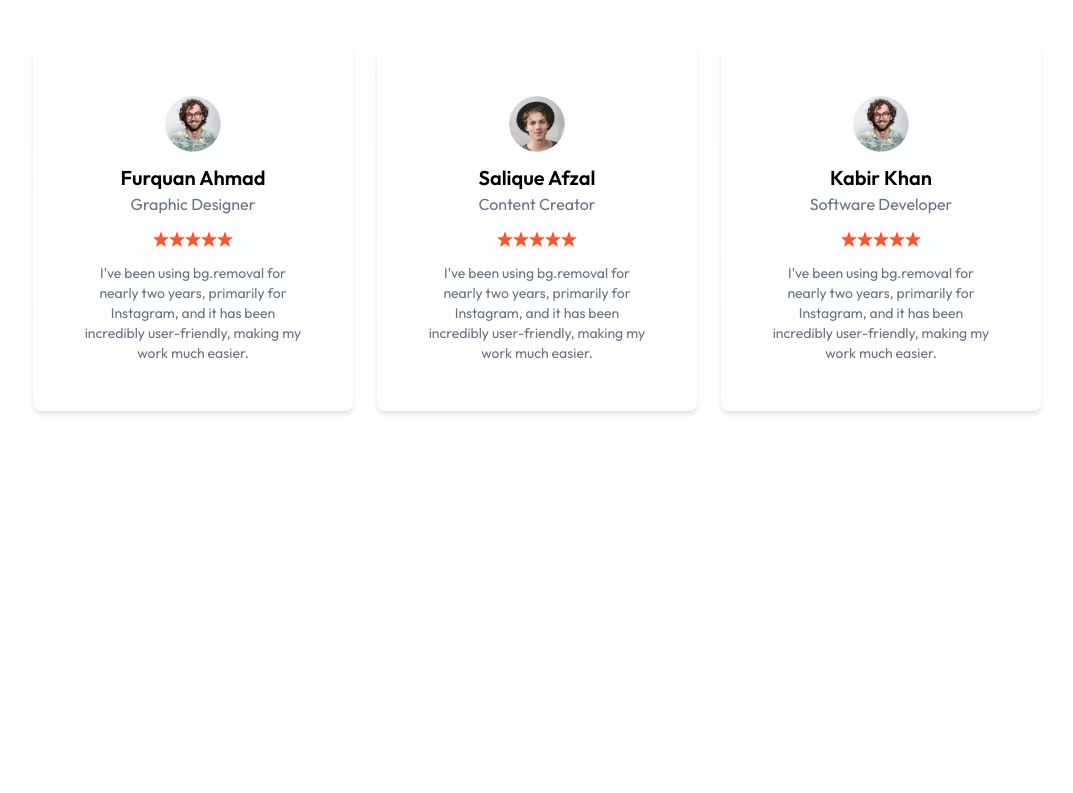
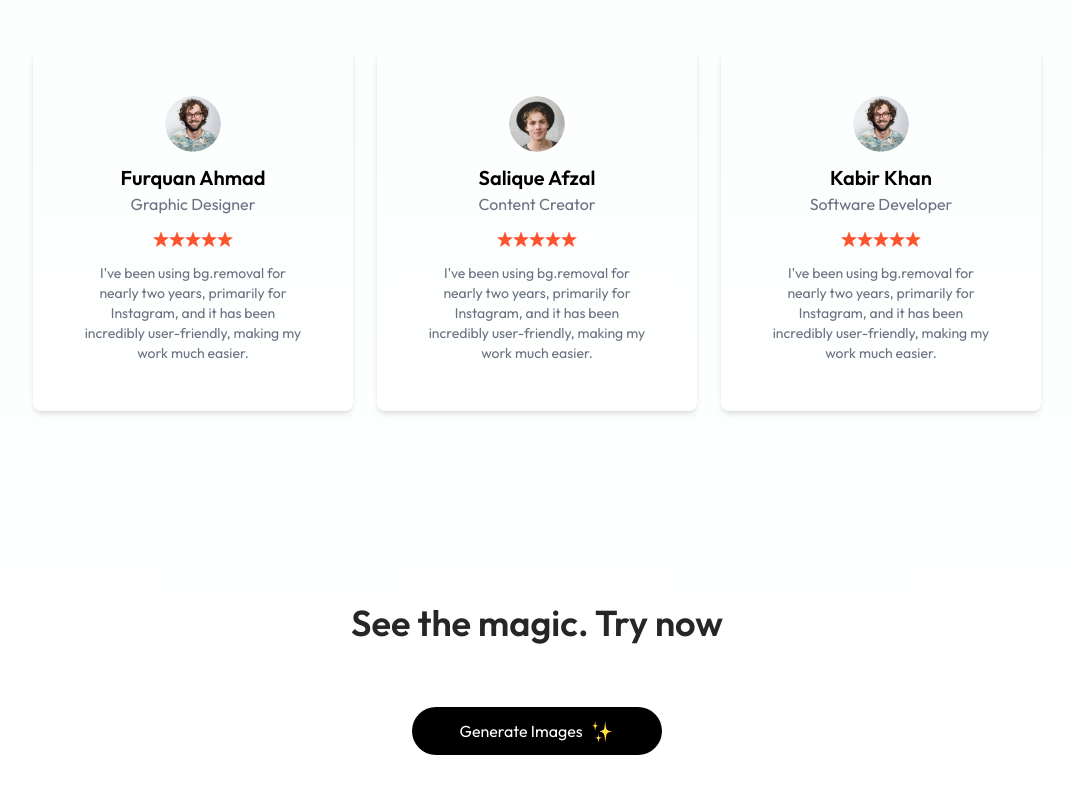
Before and after one commit to weirdshxt/Imagify-MERN-project, a React (Vite) app in the folder client/: page / in a window 1280 px wide. Shown: the part 2094-2887 px from the top of the page, without its empty margins (103-1176 px from the left). Before the commit the page ends 2633 px from the top, so only its background shows below. Built offline with nearby package versions, Linux system fonts and the light colour scheme.

Commit message:
add footer-gen-btn

```diff
--- /dev/null
+++ b/client/src/components/GenerateBtn.jsx
@@ -0,0 +1,16 @@
+import React from 'react'
+import { assets } from '../assets/assets'
+
+const GenerateBtn = () => {
+  return (
+    <div className='pb-16 text-center'>
+        <h1 className='text-2xl md:text-3xl lg:text-4xl mt-4 font-semibold text-neutral-800 py-6 md:py-16'>See the magic. Try now</h1>
+
+        <button className='inline-flex items-center gap-2 px-12 py-3 rounded-full bg-black text-white m-auto hover:scale-105 transition-all duration-500'>Generate Images
+            <img src={assets.star_group} alt="" className='h-6' />
+        </button>
+    </div>
+  )
+}
+
+export default GenerateBtn
--- a/client/src/pages/Home.jsx
+++ b/client/src/pages/Home.jsx
@@ -3,6 +3,7 @@
 import Steps from '../components/Steps'
 import Description from '../components/Description'
 import Testimonials from '../components/Testimonials'
+import GenerateBtn from '../components/GenerateBtn'
 
 const Home = () => {
   return (
@@ -11,6 +12,7 @@
         <Steps />
         <Description />
         <Testimonials />
+        <GenerateBtn />
     </div>
   )
 }
```
